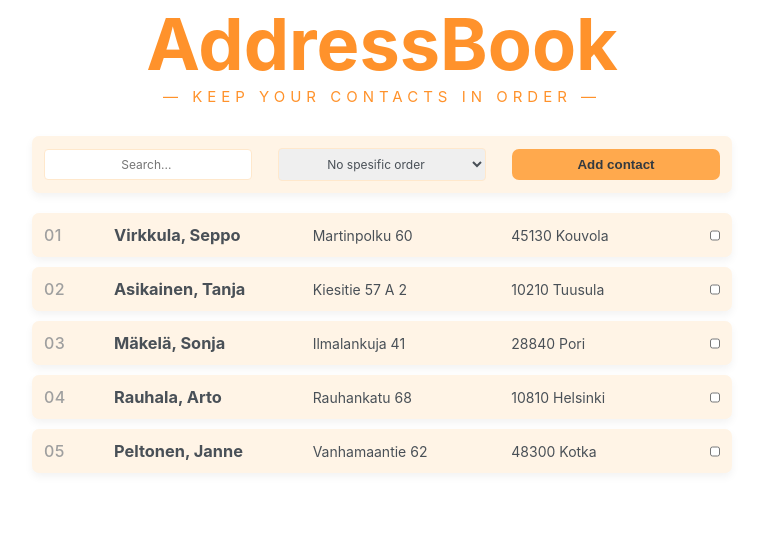
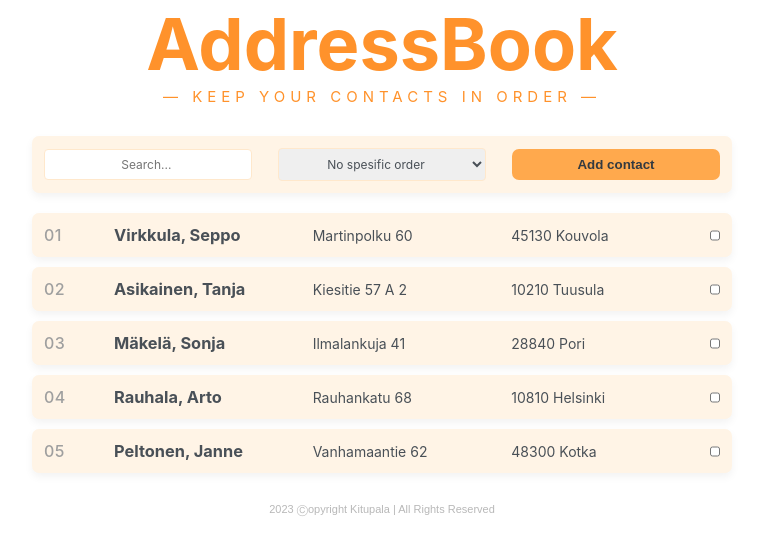
Before and after one commit to Kitupala/addressbook, a React (Create React App) app: page / in a window 1280 px wide. Shown: the top 554 px of the page, without its empty margins (258-1021 px from the left). Built offline with nearby package versions, Linux system fonts and the light colour scheme.

Commit message:
Modified Css and added footer

```diff
--- a/src/App.js
+++ b/src/App.js
@@ -121,6 +121,7 @@ export default function App() {
         onEditContact={handleEditContact}
         onDeleteContact={handleDeleteContact}
       />
+      <Footer />
     </div>
   );
 }
@@ -288,15 +289,10 @@ function EditForm({ item, onToggle, onEditContact, onDeleteContact }) {
           />
           <Button onClick={onEditContact}>Save</Button>
         </div>
-        <div className="form-edit-buttons">
-          <span className="feb-left">
-            <ButtonOutlined onDeleteContact={() => onDeleteContact(id)}>
-              Delete
-            </ButtonOutlined>
-          </span>
-          <span className="feb-right">
-            <ButtonOutlined onToggle={onToggle}>Close</ButtonOutlined>
-          </span>
+        <div className="form-edit-delete">
+          <ButtonOutlined onDeleteContact={() => onDeleteContact(id)}>
+            Delete
+          </ButtonOutlined>
         </div>
       </form>
     </div>
@@ -365,7 +361,6 @@ function AddressBookItem({
   onDeleteContact,
 }) {
   return (
-    // <li className="addressbook">
     <li
       className={`addressbook ${showEdit && id === item.id ? "selected" : ""}`}
     >
@@ -399,3 +394,13 @@ function AddressBookItem({
     </li>
   );
 }
+
+function Footer() {
+  return (
+    <footer className="footer">
+      <p>
+        <span class="year">2023</span> Ⓒopyright Kitupala | All Rights Reserved
+      </p>
+    </footer>
+  );
+}
--- a/src/index.css
+++ b/src/index.css
@@ -75,6 +75,7 @@ body {
 .button-outline {
   border: 1px solid var(--color-medium);
   background-color: #fff4e6;
+  padding: 0.8rem 5rem;
 }
 
 .button:hover {
@@ -88,7 +89,6 @@ body {
 .addressbook ul {
   list-style: none;
   font-size: 1.4rem;
-  /* margin-bottom: 2rem; */
 }
 
 .addressbook li {
@@ -101,13 +101,13 @@ body {
   padding: 1.2rem;
   margin-bottom: 10px;
   border-radius: 7px;
-  transition: 0.5s;
   background-color: #fff4e6;
   box-shadow: 0 4px 8px rgba(0, 0, 0, 0.05);
 }
 
 .selected {
-  border: 1px solid var(--color-medium);
+  outline: 1px solid var(--color-medium);
+  outline-offset: -1px;
 }
 
 .running-number {
@@ -150,16 +150,10 @@ form {
   padding-bottom: 0;
 }
 
-.form-edit-buttons {
-  padding-top: 2rem;
-  display: grid;
-  grid-template-columns: 1fr min-content min-content 1fr;
-  justify-items: center;
-  gap: 3rem;
-}
-
-.feb-left {
-  grid-column: 2 / 3;
+.form-edit-delete {
+  margin-top: 1.5rem;
+  display: flex;
+  justify-content: center;
 }
 
 label {
@@ -201,3 +195,12 @@ form h2 {
   letter-spacing: -0.5px;
   margin-bottom: 1.6rem;
 }
+
+.footer p {
+  font-family: Epilogue, sans-serif;
+  color: #b8b8b8;
+  text-align: center;
+  margin: 3rem 0;
+  font-size: 1.1rem;
+  font-weight: 500;
+}
```
